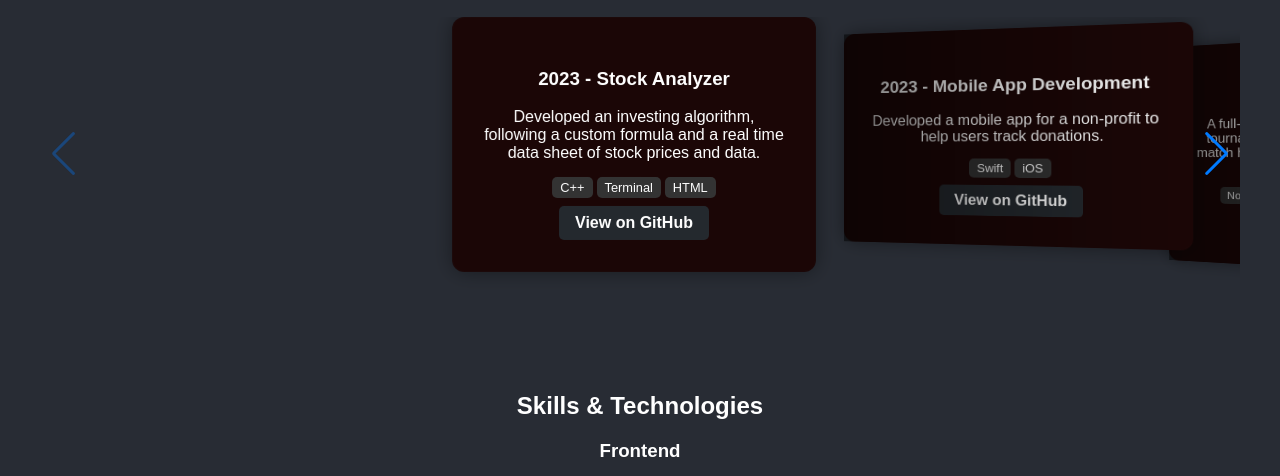
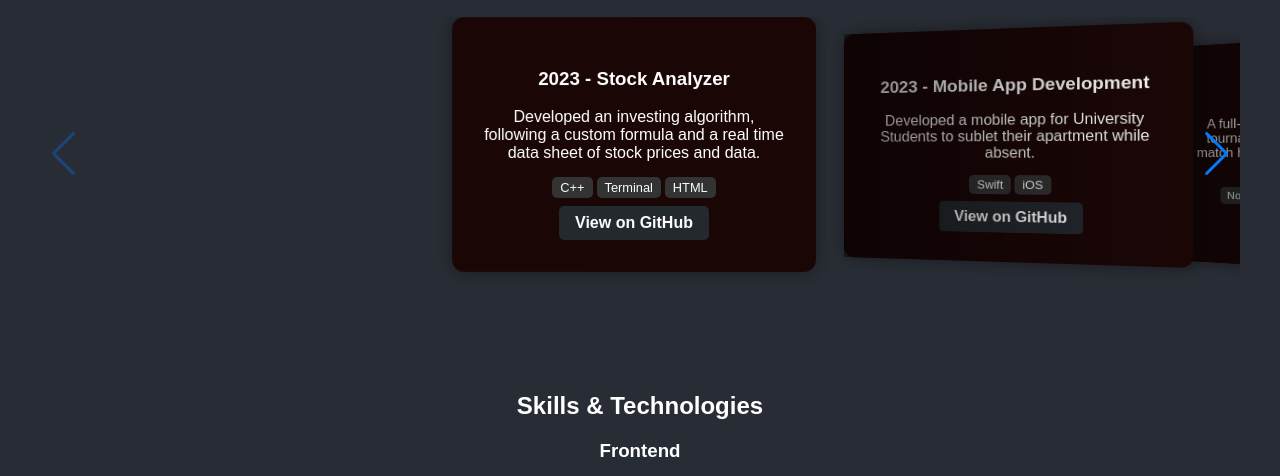
Before and after one commit to owenmoloney/simple-web-server, a plain HTML site: page index.html in a window 1280 px wide. Shown: the part 1638-2114 px from the top of the page. Drawn offline with nearby package versions, Linux system fonts and the light colour scheme.

Commit message:
Updated Mobile Device Project Text

```diff
--- a/index.html
+++ b/index.html
@@ -69,7 +69,7 @@
 		  <div class="slide-content">
 			<div class="slide-text">
 			  <h3>2023 - Mobile App Development</h3>
-			  <p>Developed a mobile app for a non-profit to help users track donations.</p>
+			  <p>Developed a mobile app for University Students to sublet their apartment while absent.</p>
 			  <div class="tags"><span>Swift</span><span>iOS</span></div>
 			  <a href="https://github.com/owenmoloney/Subletting_App" target="_blank" class="github-button">View on GitHub</a>
 			</div>
```
